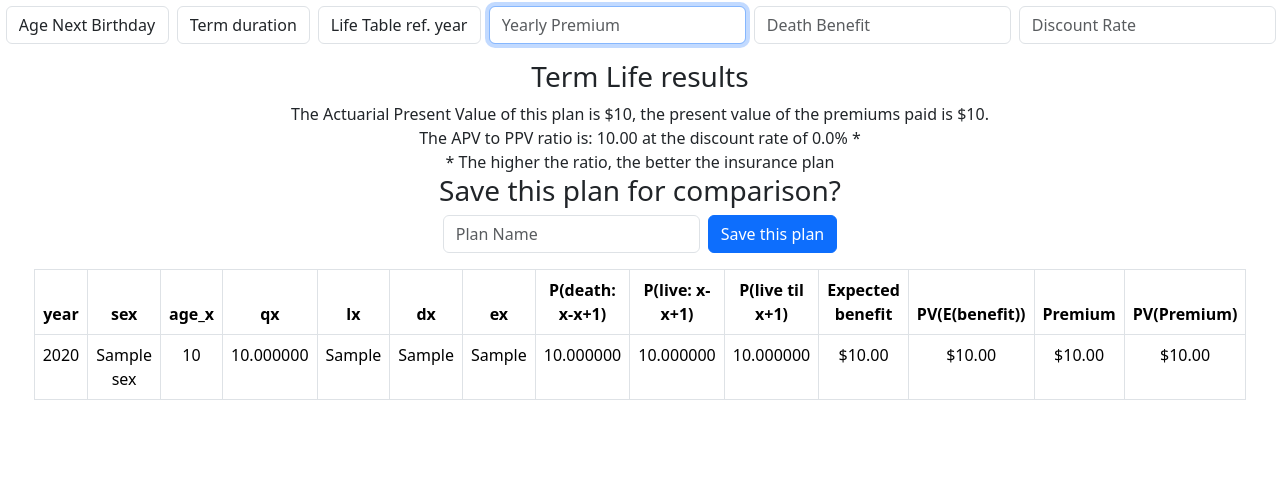
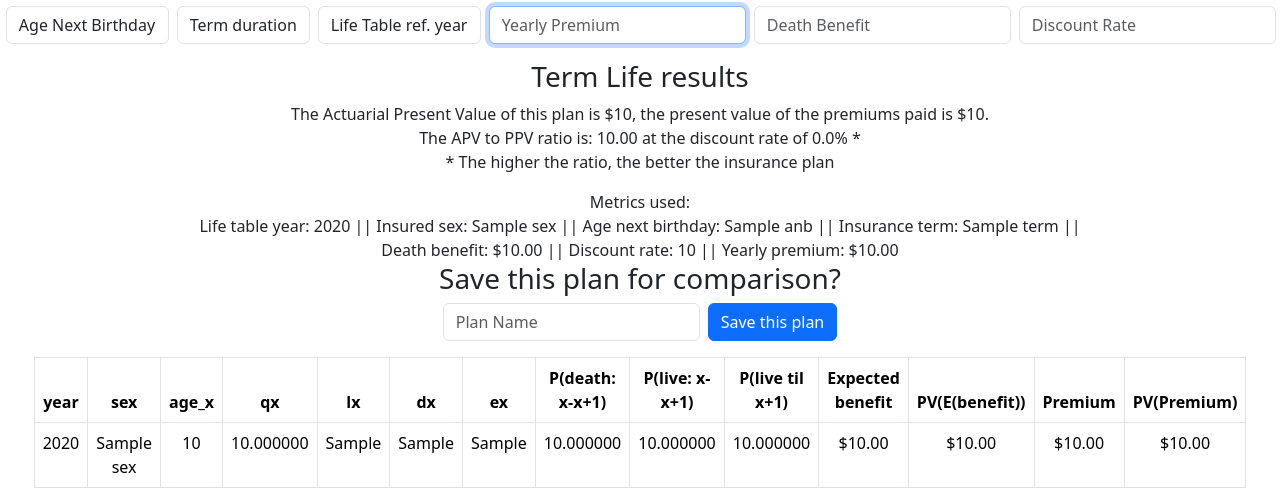
Before and after one commit to herphay/APV-Calculator, a Flask app: template templates/apv.html in a window 1280 px wide; the page is wider, and only the part inside the window is pictured. Shown: the part 174-676 px from the top of that part. Run offline with Flask 3, Linux system fonts and the light colour scheme; the template is opened without the code that fills it: most values are stand-ins (such as "Sample title", 1, 10 or a date in 2020).

Commit message:
Display of detailed input metric completed

```diff
--- a/templates/apv.html
+++ b/templates/apv.html
@@ -41,6 +41,7 @@
     </div>
     <div>{{ error_msg }}</div>
 
+    {% if table and val %}
     <div>
         <h3>Term Life results</h3>
         <div>
@@ -54,9 +55,20 @@
         <div>
             * The higher the ratio, the better the insurance plan
         </div>
+        <p></p>
+        <div>
+            Metrics used: <br>
+            Life table year: {{ val.year }} ||
+            Insured sex: {{ val.sex }} ||
+            Age next birthday: {{ val.anb }} ||
+            Insurance term: {{ val.term }} ||
+            <br>
+            Death benefit: ${{ '%.2f' % val.benefit }} ||
+            Discount rate: {{ val.discount }} ||
+            Yearly premium: ${{ '%.2f' % val.premium }}
+        </div>
     </div>
 
-    {% if table and val %}
     <div>
         <h3>Save this plan for comparison?</h3>
         <form id="saveplan">
```
Also changed, not shown: lifetables.db.
